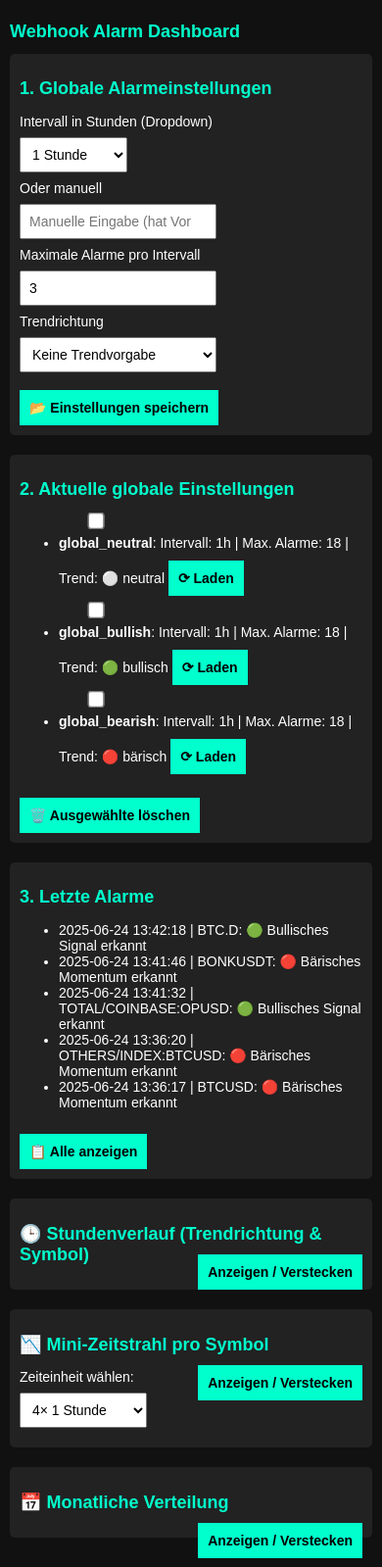
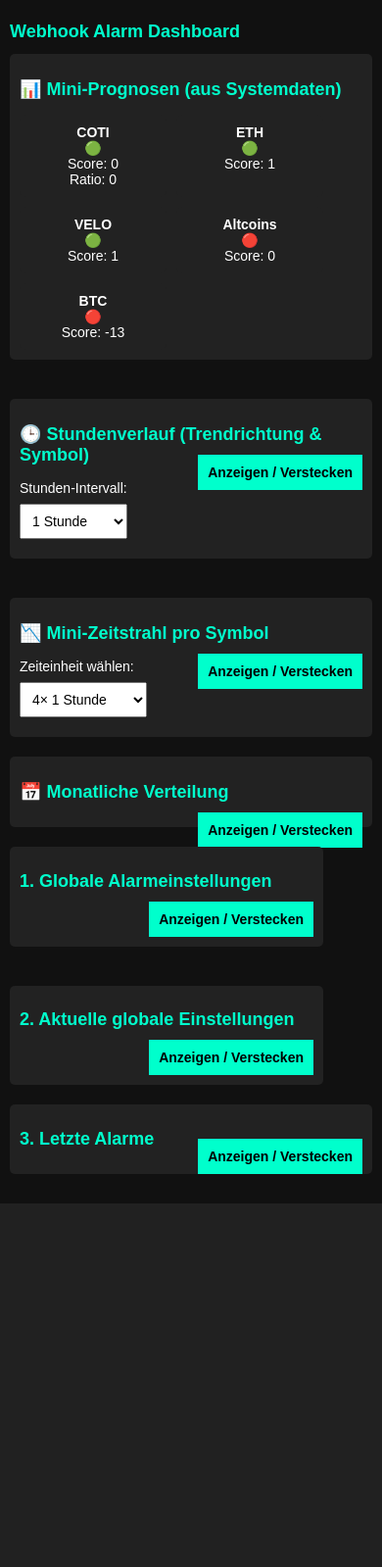
Before and after one commit to Bubu89/webhook-alarm-analyse, a Flask app: page /dashboard in a window 390 px wide. Shown: the whole page at 98% size. After the commit the page ends 1228 px from the top, so only its background shows below. Run offline with Flask 3, Linux system fonts and the light colour scheme; parts of the project's set-up code (start-up, migrations or seed data) failed here and were passed over.

Commit message:
Update dashboard.html

```diff
--- a/templates/dashboard.html
+++ b/templates/dashboard.html
@@ -6,6 +6,25 @@
     <meta name="viewport" content="width=device-width, initial-scale=1.0">
     <script src="https://cdn.jsdelivr.net/npm/chart.js"></script>
     <style>
+        .kleinbox {
+    font-size: 12px;
+    padding: 6px;
+    margin-right: 10px;
+    margin-top: 10px;
+    background: #222;
+    border-radius: 5px;
+    min-width: 280px;
+    flex: 1;
+    max-width: 48%;
+    box-sizing: border-box;
+}
+@media (max-width: 600px) {
+    .kleinbox {
+        max-width: 100%;
+        font-size: 13px;
+    }
+}
+
         body {
             font-family: Arial, sans-serif;
             background: #111;
@@ -71,85 +90,58 @@
             max-height: 250px;
         }
 @media (max-width: 600px) {
-            body { font-size: 14px; }
-            .matrix { font-size: 12px; grid-template-columns: repeat(13, minmax(20px, 1fr)); }
-            button, input, select { font-size: 14px; }
-            h1, h2, h3 { font-size: 18px; }
+    body {
+        font-size: 14px;
     }
+    .matrix {
+        font-size: 12px;
+        grid-template-columns: repeat(13, minmax(20px, 1fr));
+    }
+    button, input, select {
+        font-size: 14px;
+    }
+    h1, h2, h3 {
+        font-size: 18px;
+    }
+    .section-container {
+        flex-direction: column !important;
+    }
+    canvas {
+        width: 100% !important;
+        height: auto !important;
+        max-width: 100%;
+    }
+    .mini-chart-box {
+        width: calc(50% - 10px) !important; /* 2 nebeneinander */
+    }
+}
+
     </style>
 </head>
 <body>
     <h1>Webhook Alarm Dashboard</h1>
 
-    <div class="section">
-        <h2>1. Globale Alarmeinstellungen</h2>
-        <form action="/update-settings" method="post">
-            <label>Intervall in Stunden (Dropdown)</label>
-            <select name="interval_hours_dropdown">
-                <option value="1">1 Stunde</option>
-                <option value="3">3 Stunden</option>
-                <option value="6">6 Stunden</option>
-                <option value="12">12 Stunden</option>
-                <option value="24">24 Stunden</option>
-            </select>
-            <label>Oder manuell</label>
-            <input type="number" name="interval_hours_manual" placeholder="Manuelle Eingabe (hat Vorrang)">
-            <label>Maximale Alarme pro Intervall</label>
-            <input type="number" name="max_alarms" value="3" required>
-            <label>Trendrichtung</label>
-            <select name="trend_richtung">
-                <option value="neutral">Keine Trendvorgabe</option>
-                <option value="bullish">Positiver Trend (aufwärts)</option>
-                <option value="bearish">Negativer Trend (abwärts)</option>
-            </select>
-            <input type="hidden" name="symbol" value="ALL">
-            <button type="submit">📂 Einstellungen speichern</button>
-        </form>
-    </div>
+<div class="section-container" style="display: flex; gap: 20px; flex-wrap: wrap;">
+
+
 
 <div class="section">
-        <h2>2. Aktuelle globale Einstellungen</h2>
-        {% if einstellungen %}
-        <form method="post" action="/delete-multiple-settings">
-            <ul>
-            {% for key, config in einstellungen.items() %}
-                <li>
-                    <input type="checkbox" name="delete_keys" value="{{ key }}" class="checkbox">
-                    <strong>{{ key }}</strong>:
-                    Intervall: {{ config.interval_hours }}h |
-                    Max. Alarme: {{ config.max_alarms }} |
-                    Trend:
-                    {% if config.trend_richtung == "bullish" %}🟢 bullisch
-                    {% elif config.trend_richtung == "bearish" %}🔴 bärisch
-                    {% else %}⚪ neutral
-                    {% endif %}
-                    <button type="button" onclick="ladeEinstellungen('{{ config.interval_hours }}', '{{ config.max_alarms }}', '{{ config.trend_richtung }}')">⟳ Laden</button>
-                </li>
-            {% endfor %}
-            </ul>
-            <button type="submit">🗑️ Ausgewählte löschen</button>
-        </form>
-        {% else %}
-            <p>Keine globalen Einstellungen gesetzt.</p>
+    <h2>📊 Mini-Prognosen (aus Systemdaten)</h2>
+    {% if prognosen %}
+    <div style="display:flex;gap:10px;flex-wrap:wrap;">
+        {% for asset, daten in prognosen.items() %}
+            <div style="background:#222;padding:10px;border-radius:6px;width:130px;text-align:center;">
+                <strong>{{ asset }}</strong><br>
+                {{ daten.signal }}<br>
+                Score: {{ daten.score }}<br>
+                {% if daten.relation is defined %}
+                    Ratio: {{ daten.relation }}
                 {% endif %}
             </div>
-
-    <div class="section">
-        <h2>3. Letzte Alarme</h2>
-        <ul id="alarmListe">
-            {% if letzte_ereignisse %}
-                {% for eintrag in letzte_ereignisse %}
-                    <li class="{% if loop.index > 5 %}hidden{% endif %}">
-                        {{ eintrag["timestamp"].strftime('%Y-%m-%d %H:%M:%S') }} | {{ eintrag["symbol"] }}:
-                        {{ eintrag["nachricht"] if eintrag.get("nachricht") else eintrag.get("event", "-") }}
-                    </li>
         {% endfor %}
+    </div>
     {% else %}
-                <li>Keine Alarme registriert.</li>
-            {% endif %}
-        </ul>
-        {% if letzte_ereignisse|length > 5 %}
-            <button id="toggleAlarmeBtn" onclick="toggleAlarme()" data-expanded="false">📋 Alle anzeigen</button>
+        <p>Keine Prognosedaten verfügbar.</p>
     {% endif %}
 </div>
 
@@ -161,6 +153,20 @@
         <div id="hourlyChartContainer" class="hidden">
             <canvas id="hourlyChart"></canvas>
         </div>
+<form method="get" action="/dashboard" style="margin-bottom: 10px;">
+    <label for="stunden_interval">Stunden-Intervall:</label>
+    <select name="stunden_interval" onchange="this.form.submit()">
+        <option value="1" {% if stunden_interval == 1 %}selected{% endif %}>1 Stunde</option>
+        <option value="6" {% if stunden_interval == 6 %}selected{% endif %}>6 Stunden</option>
+        <option value="12" {% if stunden_interval == 12 %}selected{% endif %}>12 Stunden</option>
+        <option value="24" {% if stunden_interval == 24 %}selected{% endif %}>1 Tag</option>
+        <option value="48" {% if stunden_interval == 48 %}selected{% endif %}>2 Tage</option>
+        <option value="168" {% if stunden_interval == 168 %}selected{% endif %}>1 Woche</option>
+    </select>
+</form>
+
+
+
     </div>
 
 <div class="section">
@@ -182,7 +188,7 @@
     <div id="miniChartContainer" class="hidden">
         <div style="display: flex; flex-wrap: wrap; gap: 10px;">
             {% for symbol, daten in minicharts.items() %}
-                <div style="width: 160px; background: #222; padding: 5px; border-radius: 8px;">
+                <div class="mini-chart-box" style="width: 160px; background: #222; padding: 5px; border-radius: 8px;">
                     <canvas id="miniChart_{{ symbol }}"></canvas>
                     <div style="text-align: center; font-size: 12px;">{{ symbol }}</div>
                 </div>
@@ -287,10 +293,14 @@ symbole.forEach(symbol => {
             label: ${symbol} ${richtung},
             data: stundenDaten.map(row => row[key] || 0),
             backgroundColor: farben[key],
-            stack: symbol
+            barThickness: 8,
+            maxBarThickness: 12,
+            categoryPercentage: 0.6,
+            barPercentage: 0.8
         });
     });
 });
+
 
 // Stunden-Chart
 new Chart(document.getElementById("hourlyChart").getContext("2d"), {
@@ -307,8 +317,8 @@ new Chart(document.getElementById("hourlyChart").getContext("2d"), {
             title: { display: true, text: '🔄 Stündliche Alarmverteilung nach Symbol & Trend' }
         },
         scales: {
-            x: { stacked: true },
-            y: { stacked: true, beginAtZero: true }
+            x: { stacked: false },
+            y: { stacked: false, beginAtZero: true }
         }
     }
 });
@@ -347,8 +357,121 @@ document.addEventListener("DOMContentLoaded", function () {
     }
 });
 
+function toggleAndSave(id) {
+    const el = document.getElementById(id);
+    const visible = el.classList.toggle('hidden');
+    localStorage.setItem('section_' + id, !visible);
+}
+
+function restoreSectionVisibility() {
+    ['section1', 'section2'].forEach(id => {
+        const state = localStorage.getItem('section_' + id);
+        if (state === 'true') {
+            document.getElementById(id).classList.remove('hidden');
+        }
+    });
+}
+
+document.addEventListener("DOMContentLoaded", restoreSectionVisibility);
 
 
 </script>
+
+<!-- 1. + 2. in einer gemeinsamen Zeile -->
+<div class="section-container" style="display: flex; gap: 20px; flex-wrap: wrap; align-items: flex-start;">
+
+    <!-- 1. Globale Alarmeinstellungen -->
+    <div class="section" style="flex: 1; min-width: 300px;">
+        <h2>
+            1. Globale Alarmeinstellungen
+            <button onclick="toggleAndSave('section1')" style="float: right;">Anzeigen / Verstecken</button>
+        </h2>
+        <div id="section1" class="hidden">
+            <form action="/update-settings" method="post">
+                <label>Intervall in Stunden (Dropdown)</label>
+                <select name="interval_hours_dropdown">
+                    <option value="1">1 Stunde</option>
+                    <option value="3">3 Stunden</option>
+                    <option value="6">6 Stunden</option>
+                    <option value="12">12 Stunden</option>
+                    <option value="24">24 Stunden</option>
+                </select>
+                <label>Oder manuell</label>
+                <input type="number" name="interval_hours_manual" placeholder="Manuelle Eingabe (hat Vorrang)">
+                <label>Maximale Alarme pro Intervall</label>
+                <input type="number" name="max_alarms" value="3" required>
+                <label>Trendrichtung</label>
+                <select name="trend_richtung">
+                    <option value="neutral">Keine Trendvorgabe</option>
+                    <option value="bullish">Positiver Trend (aufwärts)</option>
+                    <option value="bearish">Negativer Trend (abwärts)</option>
+                </select>
+                <input type="hidden" name="symbol" value="ALL">
+                <button type="submit">📂 Einstellungen speichern</button>
+            </form>
+        </div>
+    </div>
+
+    <!-- 2. Aktuelle globale Einstellungen -->
+    <div class="section" style="flex: 1; min-width: 300px;">
+        <h2>
+            2. Aktuelle globale Einstellungen
+            <button onclick="toggleAndSave('section2')" style="float: right;">Anzeigen / Verstecken</button>
+        </h2>
+        <div id="section2" class="hidden">
+            {% if einstellungen %}
+            <form method="post" action="/delete-multiple-settings">
+                <ul>
+                    {% for key, config in einstellungen.items() %}
+                        <li>
+                            <input type="checkbox" name="delete_keys" value="{{ key }}" class="checkbox">
+                            <strong>{{ key }}</strong>:
+                            Intervall: {{ config.interval_hours }}h |
+                            Max. Alarme: {{ config.max_alarms }} |
+                            Trend:
+                            {% if config.trend_richtung == "bullish" %}🟢 bullisch
+                            {% elif config.trend_richtung == "bearish" %}🔴 bärisch
+                            {% else %}⚪ neutral
+                            {% endif %}
+                            <button type="button" onclick="ladeEinstellungen('{{ config.interval_hours }}', '{{ config.max_alarms }}', '{{ config.trend_richtung }}')">⟳ Laden</button>
+                        </li>
+                    {% endfor %}
+                </ul>
+                <button type="submit">🗑️ Ausgewählte löschen</button>
+            </form>
+            {% else %}
+                <p>Keine globalen Einstellungen gesetzt.</p>
+            {% endif %}
+        </div>
+    </div>
+</div>
+
+
+
+<!-- 3. Letzte Alarme (versteckt mit Button) -->
+<div class="section">
+    <h2>
+        3. Letzte Alarme
+        <button onclick="toggleVisibility('letzteAlarme')" style="float: right;">Anzeigen / Verstecken</button>
+    </h2>
+    <div id="letzteAlarme" class="hidden">
+        <ul id="alarmListe">
+            {% if letzte_ereignisse %}
+                {% for eintrag in letzte_ereignisse %}
+                    <li class="{% if loop.index > 5 %}hidden{% endif %}">
+                        {{ eintrag["timestamp"].strftime('%Y-%m-%d %H:%M:%S') }} | {{ eintrag["symbol"] }}:
+                        {{ eintrag["nachricht"] if eintrag.get("nachricht") else eintrag.get("event", "-") }}
+                    </li>
+                {% endfor %}
+            {% else %}
+                <li>Keine Alarme registriert.</li>
+            {% endif %}
+        </ul>
+        {% if letzte_ereignisse|length > 5 %}
+            <button id="toggleAlarmeBtn" onclick="toggleAlarme()" data-expanded="false">📋 Alle anzeigen</button>
+        {% endif %}
+    </div>
+</div>
+
 </body>
 </html>
```
Lines whose indentation alone changed are shown as unchanged.
